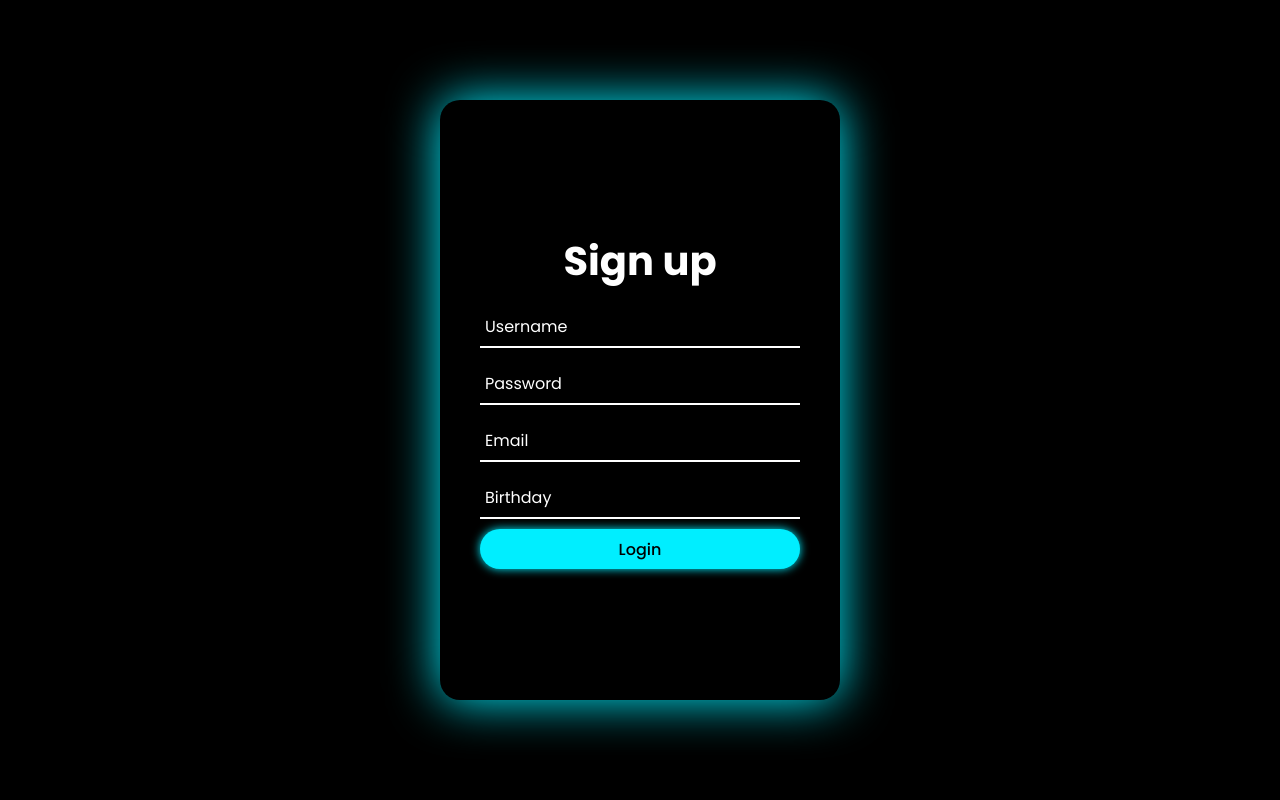
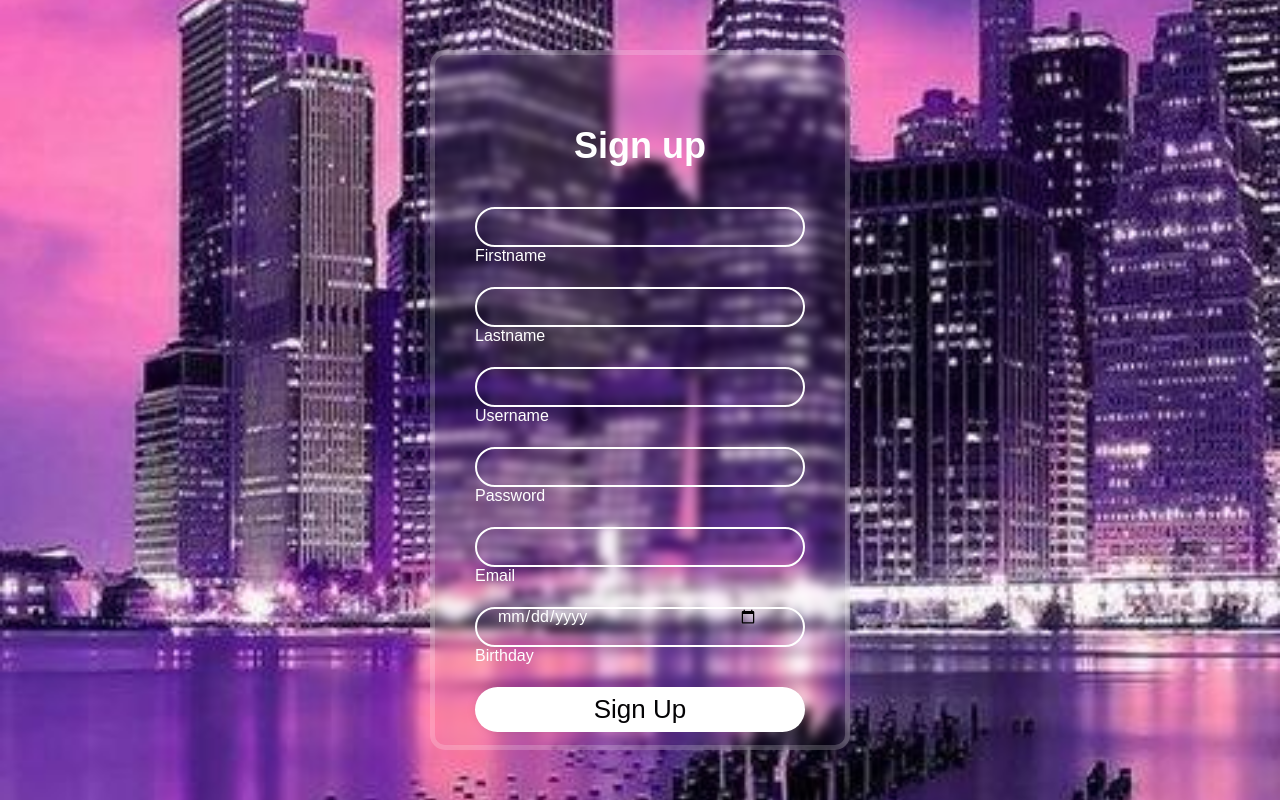
Before and after one commit to FarzanehHassanzadeh/Property-Rental-Management-System, a Flask app: page /signup2 in a window 1280 px wide. Run offline with Flask 3, Linux system fonts and the light colour scheme.

Commit message:
Organizing the images and displaying appropriate messages for incorrect email and password

```diff
--- a/app.py
+++ b/app.py
@@ -95,6 +95,8 @@ def signup_page():
     if request.method == 'POST':
 
         if ((not validate_password(request.form['password'])) or
+                (not validate_password(request.form['firstname'])) or
+                (not validate_password(request.form['lastname'])) or
                 (not validate_email(request.form['email']))
                 or (not validate_birthday(request.form['birthday']))):
             # The password or email is not in a valid format.
@@ -105,7 +107,7 @@ def signup_page():
             # This username or user has already existed, so you can't create another account again.
             return render_template('signup.html')
 
-        user = User(request.form['username'], request.form['password'], request.form['email'], request.form['birthday'],
+        user = User(request.form['username'], request.form['firstname'],request.form['lastname'],request.form['password'], request.form['email'], request.form['birthday'],
                     Role='owner')
         # This is a dictionary that is used for storing a record's attribute
         d = dict()
@@ -122,6 +124,8 @@ def signup_page():
 def signup_page2():
     if request.method == 'POST':
         if ((not validate_password(request.form['password'])) or
+                (not validate_password(request.form['firstname'])) or
+                (not validate_password(request.form['lastname'])) or
                 (not validate_email(request.form['email']))
                 or (not validate_birthday(request.form['birthday']))):
             # The password or email is not in a valid format.
@@ -132,7 +136,7 @@ def signup_page2():
             # This username or user has already existed, so you can't create another account again.
             return render_template('signup2.html')
 
-        user = User(request.form['username'], request.form['password'], request.form['email'], request.form['birthday'],
+        user = User(request.form['username'],request.form['firstname'],request.form['lastname'], request.form['password'], request.form['email'], request.form['birthday'],
                     Role='tenant')
 
         # This is a dictionary that is used for storing a record's attribute
--- a/static/css.css
+++ b/static/css.css
@@ -1,147 +1,97 @@
-@import url('https://fonts.googleapis.com/css2?family=Poppins:wght@300;400;500;600;700;800;900&display=swap');
-
-* {
+*{
     margin: 0;
     padding: 0;
     box-sizing: border-box;
-    font-family: 'Poppins', sans-serif;
+    font-family: "Poppins",sans-serif;
 }
-
-body {
+body{
     display: flex;
     justify-content: center;
     align-items: center;
     min-height: 100vh;
-    background: #000;
+    background:url(images/2.jpg) no-repeat;
+    background-size: cover;
+    background-position: center;
 }
+.wrapper{
+    width: 420px;
+     height: 700px;
+    background: transparent;
+    border: 5px solid rgb(255,255,255,.2);
 
-.wrapper {
+    color: #ffffff;
+    backdrop-filter: blur(5px);
+    border-radius: 15px;
+    padding: 30px 40px;
+}
+.wrapper h2{
+    font-size: 36px;
+    text-align: center;
+}
+.wrapper .input-box{
+    width: 100%;
+    height: 40px;
+
+    margin: 40px 0;
+
+}
+.input-box input{
     position: relative;
-    width: 400px;
-    height: 600px;
-    background: #000;
-    box-shadow: 0 0 50px #0ef;
-    border-radius: 20px;
-    padding: 5px;
-    overflow: hidden;
-}
-/*
-.wrapper:hover {
-    animation: animate 1s linear infinite;
-}   */
-
-@keyframes animate {
-    100% {
-        filter: hue-rotate(360deg);
-    }
-}
-
-.form-wrapper {
-    display: flex;
-    justify-content: center;
-    align-items: center;
     width: 100%;
     height: 100%;
-    transition: 1s ease-in-out;
-}
-
-.wrapper.active .form-wrapper.sign-in {
-    transform: translateY(-450px);
-}
-
-.wrapper .form-wrapper.sign-up {
-    position: absolute;
-    top: 450px;
-    left: 0;
-}
-
-.wrapper.active .form-wrapper.sign-up {
-    transform: translateY(-450px);
-}
-
-h2 {
-    font-size:40px;
-    color: #fff;
-    text-align: center;
-}
-
-.input-group {
-    position: relative;
-    margin: 15px 0;
-    border-bottom: 2px solid #fff;
-}
-
-.input-group label {
-    position: absolute;
-    top: 50%;
-    left: 5px;
-    transform: translateY(-50%);
-    font-size: 16px;
-    color: #fff;
-    pointer-events: none;
-    transition: .5s;
-}
-
-.input-group input {
-    width: 320px;
-    height: 40px;
-    font-size: 16px;
-    color: #fff;
-    padding: 0 5px;
     background: transparent;
     border: none;
     outline: none;
+    border: 2px solid rgb(255,255,255,2);
+    border-radius: 40px;
+    font-size: 16px;
+    color: #fff;
+    padding: 0px 45px 20px 20px;
+}
+.input-box input::placeholder{
+    color: #fff;
+}
+.input-box i{
+    position: absolute;
+    right: 45px;
+   top: 29%;
+   transform: translate(-50%);
+   font-size: 20px;
 }
 
-.input-group input:focus ~ label,
-.input-group input:valid ~ label {
-    top: -5px;
+.wrapper .btn{
+    width: 100%;
+    height: 45px;
+    background:  #fff;
+    border: none;
+    outline: none;
+    border-radius: 40px;
+    box-shadow: 0 0 10px rgb(0, 0,0,.1);
+    cursor: pointer;
+    font-size: 26px;
+
+    color: #040305;
+    font-weight: 400;
+}
+.wrapper .register-link{
+    font-size: 14.5px;
+    text-align: center;
+    margin: 20px 0 5px;
+
+}
+.register-link p a{
+    color: #fff;
+    text-decoration: none;
+}
+.register-link p a:hover{
+    text-decoration: underline;
 }
 
-.remember {
-    margin: -5px 0 15px 5px;
+.input-box input.error {
+    border-color: red;
 }
 
-.remember label {
-    color: #fff;
-    font-size: 54px;
+.error {
+    color: red;
+    font-size: 14px;
 }
-
-.remember label input {
-    accent-color: #0ef;
-}
-
-button {
-    position: relative;
-    width: 100%;
-    height: 40px;
-    background: #0ef;
-    box-shadow: 0 0 10px #0ef;
-    font-size: 16px;
-    color: #000;
-    font-weight: 500;
-    cursor: pointer;
-    border-radius: 30px;
-    border: none;
-    outline: none;
-}
-
-.signUp-link {
-    font-size: 14px;
-    text-align: center;
-    margin: 15px 0;
-}
-
-.signUp-link p {
-    color: #fff;
-}
-
-.signUp-link p a {
-    color: #0ef;
-    text-decoration: none;
-    font-weight: 500;
-}
-
-.signUp-link p a:hover {
-    text-decoration: underline;
-}
--- a/templates/login.html
+++ b/templates/login.html
@@ -83,7 +83,7 @@
 
 
           </div>
-          <img src="static/img/log.svg" class="image" alt="" />
+          <img src="static/img/about-img.svg" class="image" alt="" />
         </div>
         <div class="panel right-panel">
           <div class="content">
@@ -95,7 +95,7 @@
              Owner
             </button>
           </div>
-          <img src="static/img/register.svg" class="image" alt="" />
+          <img src="static/img/contact-img.svg" class="image" alt="" />
         </div>
       </div>
 </div>
--- a/templates/signup2.html
+++ b/templates/signup2.html
@@ -4,45 +4,52 @@
     <meta charset="UTF-8">
     <meta http-equiv="X-UA-Compatible" content="IE=edge">
     <meta name="viewport" content="width=device-width, initial-scale=1.0">
-    <title>signup</title>
+    <title>Signup</title>
     <link rel="stylesheet" type="text/css" href="{{ url_for('static', filename='css.css') }}">
 </head>
 <body>
     <div class="wrapper">
-        <div class="form-wrapper sign-in">
-            <form action="" method="POST">
+        <div class="input-box ">
+            <form method="POST" action="" onsubmit="return validateForm()">
                 <h2>Sign up</h2>
 
-                <div class="input-group">
-                    <input type="text" name="username" required>
-                    <label >Username</label>
+                <div class="input-box">
+                    <input type="text" name="firstname" required>
+                    <label>Firstname</label>
                 </div>
 
-
-                <div class="input-group">
-                    <input type="password" name="password" required>
-                    <label>Password</label>
+                <div class="input-box">
+                    <input type="text" name="lastname" required>
+                    <label>Lastname</label>
                 </div>
 
-                <div class="input-group">
-                    <input type="text" name="email" required>
-                    <label >Email</label>
+                <div class="input-box">
+                    <input type="text" name="username" required>
+                    <label>Username</label>
                 </div>
 
-                <div class="input-group">
-                    <input type="text" name="birthday" required>
-                    <label >Birthday</label>
+                <div class="input-box">
+                    <input type="password" id="password" name="password" required>
+                    <label>Password</label>
+                    <span id="password-error" class="error"></span>
                 </div>
 
-                <div class="remember">
+                <div class="input-box">
+                    <input type="text" id="email" name="email" required>
+                    <label>Email</label>
+                    <span id="email-error" class="error"></span>
+                </div>
 
+                <div class="input-box">
+                    <input type="date" id="birthday" name="birthday" required>
+                    <label>Birthday</label>
+                    <span id="birthday-error" class="error"></span>
                 </div>
-                <button type="submit">Login</button>
 
+                <button class="btn" type="submit">Sign Up</button>
             </form>
         </div>
-
     </div>
-    <!-- <script src="script.js"></script> -->
+    <script src="static/app2.js"></script>
 </body>
 </html>
```
Also changed, not shown: static/app2.js (added, +39 -0 lines), static/signup_page.css (+5 -5 lines), templates/signup.html (+26 -19 lines), static/IMG/tenant.jpeg (added), static/images/1.jpg (added), static/images/2.jpg (added).
